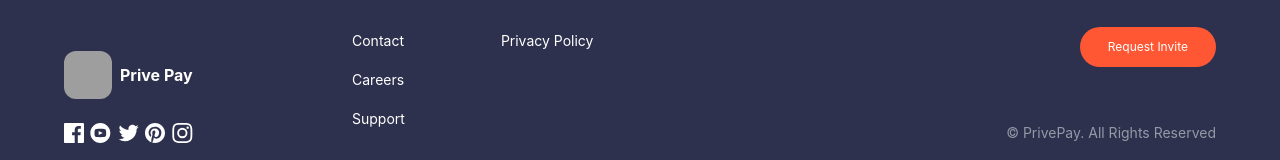
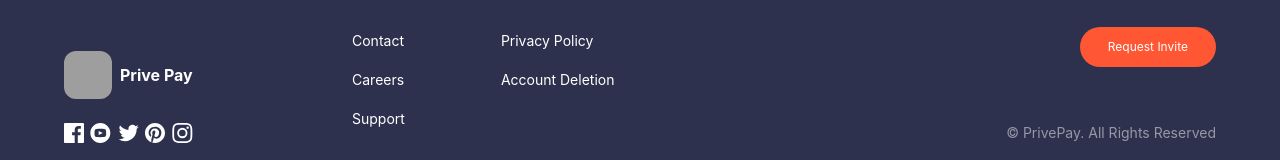
Before and after one commit to arman-mondal/privepay-web-final-latest, a React (Create React App) app: page / in a window 1280 px wide. Shown: the part 2097-2257 px from the top of the page. Built offline with nearby package versions, Linux system fonts and the light colour scheme; grey boxes are pictures that could not be loaded.

Commit message:
Update Footer.tsx

```diff
--- a/src/components/layout/Footer.tsx
+++ b/src/components/layout/Footer.tsx
@@ -72,6 +72,9 @@
             <a className="hover:text-green-400" href="/terms">
               Privacy Policy
             </a>
+            <a href="https://docs.google.com/forms/d/e/1FAIpQLSd0FmtM56ENAdVveqndZJeIxwbFNDA_s2zzLW6qPR1mkm43Kw/viewform"  className="hover:text-green-400">
+            Account Deletion
+            </a>
           </div>
 
           <div className="flex flex-col justify-between items-center lg:items-end lg:justify-self-end lg:col-span-4">
```
